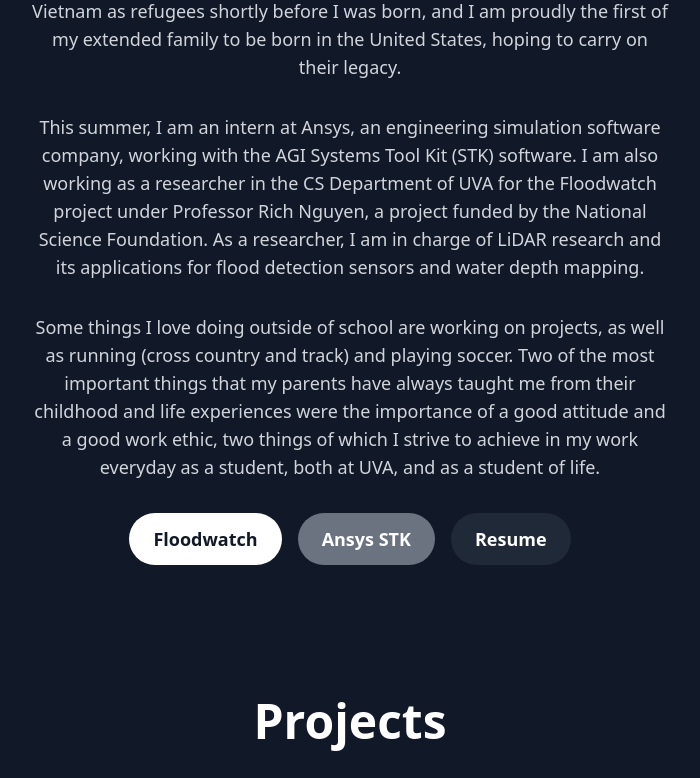
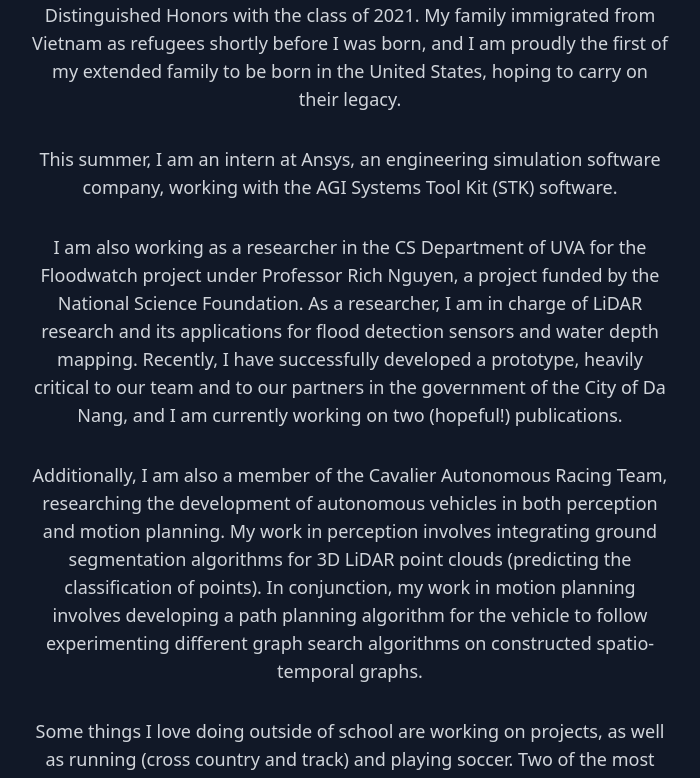
Before and after one commit to danielhuynh0/danielhuynh0.github.io, a React (Create React App) app: page / in a window 1280 px wide. Shown: the part 1031-1809 px from the top of the page, without its empty margins (290-990 px from the left). Built offline with nearby package versions, Linux system fonts and the light colour scheme.

Commit message:
updated spacing

```diff
--- a/src/AboutMe.js
+++ b/src/AboutMe.js
@@ -2,31 +2,38 @@
 
 const AboutMe = React.forwardRef((props, ref) => {
   return (
-        <section ref={ref} className="mt-16">
-            <div className="bg-gray-900 h-screen flex-col items-center justify-center">
-                <div className="max-w-2xl mx-auto px-4 text-center">
+    <section ref={ref} className="bg-gray-900">
+      <div className="max-w-2xl mx-auto px-4 text-center py-16">
         <h1 className="text-2xl md:text-5xl font-bold text-white mb-8">About Me</h1>
         <p className="text-md lg:text-lg md:text-lg sm:text-md text-gray-300 mb-8">
           I was born in Philadelphia, Pennsylvania. I have spent most of my life in the Philadelphia area, as I graduated from Phoenixville Area High School with Distinguished Honors with the class of 2021. My family immigrated from Vietnam as refugees shortly before I was born, and I am proudly the first of my extended family to be born in the United States, hoping to carry on their legacy.
         </p>
         <p className="text-md lg:text-lg md:text-lg sm:text-md text-gray-300 mb-8">
-                        This summer, I am an intern at Ansys, an engineering simulation software company, working with the AGI Systems Tool Kit (STK) software. I am also working as a researcher in the CS Department of UVA for the Floodwatch project under Professor Rich Nguyen, a project funded by the National Science Foundation. As a researcher, I am in charge of LiDAR research and its applications for flood detection sensors and water depth mapping.
+          This summer, I am an intern at Ansys, an engineering simulation software company, working with the AGI Systems Tool Kit (STK) software.
+        </p>
+        <p className="text-md lg:text-lg md:text-lg sm:text-md text-gray-300 mb-8">
+          I am also working as a researcher in the CS Department of UVA for the Floodwatch project under Professor Rich Nguyen, a project funded by the National Science Foundation. As a researcher, I am in charge of LiDAR research and its applications for flood detection sensors and water depth mapping. Recently, I have successfully developed a prototype, heavily critical to our team and to our partners in the government of the City of Da Nang, and I am currently working on two (hopeful!) publications.
+        </p>
+        <p className="text-md lg:text-lg md:text-lg sm:text-md text-gray-300 mb-8">
+          Additionally, I am also a member of the Cavalier Autonomous Racing Team, researching the development of autonomous vehicles in both perception and motion planning.
+          My work in perception involves integrating ground segmentation algorithms for 3D LiDAR point clouds (predicting the classification of points).
+          In conjunction, my work in motion planning involves developing a path planning algorithm for the vehicle to follow experimenting different graph search algorithms on constructed spatio-temporal graphs.
         </p>
         <p className="text-md lg:text-lg md:text-lg sm:text-md text-gray-300 mb-8">
           Some things I love doing outside of school are working on projects, as well as running (cross country and track) and playing soccer.
           Two of the most important things that my parents have always taught me from their childhood and life experiences were the importance of a good attitude and a good work ethic, two things of which I strive to achieve in my work everyday as a student, both at UVA, and as a student of life.
         </p>
       </div>
-                <div className="flex justify-center">
+      <div className="flex justify-center pb-16 space-x-4">
         <a
           href="https://www.floodwatch.io/"
-                        className="bg-white text-gray-900 hover:bg-gray-100 rounded-full px-6 py-3 lg:text-lg md:text-lg text-xs font-semibold mr-4"
+          className="bg-white text-gray-900 hover:bg-gray-100 rounded-full px-6 py-3 lg:text-lg md:text-lg text-xs font-semibold"
         >
           Floodwatch
         </a>
         <a
           href="https://www.ansys.com/products/missions/ansys-stk"
-                        className="bg-gray-500 text-white hover:bg-gray-600 rounded-full px-6 py-3 lg:text-lg md:text-lg text-xs font-semibold mr-4"
+          className="bg-gray-500 text-white hover:bg-gray-600 rounded-full px-6 py-3 lg:text-lg md:text-lg text-xs font-semibold"
         >
           Ansys STK
         </a>
@@ -37,9 +44,8 @@
           Resume
         </a>
       </div>
-            </div>
     </section>
-    )
+  );
 });
 
 export default AboutMe;
--- a/src/Projects.js
+++ b/src/Projects.js
@@ -14,7 +14,7 @@
           images: ['healthway.png'],
           description: "HealthWay is a versatile kitchen tool and lifestyle app designed to help users manage their food inventory in real time, offering timely updates. We plan to integrate the platform with a real-time sensor/camera, placed into a refrigerator, such that it can automatically track user inventory. Our app starts by allowing the user to take a photo of their fridge, or record a video of the user placing items into the fridge, from which it recognizes the items in the frame, and generates a list of ingredients currently in stock. As items are added or removed, HealthWay updates the inventory accordingly, using a video upload such that it can recognize if an item is being placed into the refrigerator or removed from the refrigerator. Based on this updated inventory, it suggests recipes, making meal planning easier and more efficient, through web scraping recipes online. Additionally, HealthWay helps manage health by tracking the user's medications, using prescription labels as a reference, and sending reminders for dosages. User medication data may be submitted through uploading or submitting a photo of the medications. This comprehensive approach ensures users can maintain a balanced diet and adhere to their medication schedules effortlessly.",
           tools: "HealthWay is built as a Next.js React application, integrating a Python backend for its core functionality implemented with FastAPI endpoints. Data storage is managed through a PostgreSQL database on Google Cloud. The frontend design is streamlined using Tailwind CSS, ensuring a responsive and aesthetically pleasing user interface. At its heart, HealthWay employs a Google Cloud visual classification model to accurately identify various types of food and medication. Additionally, it incorporates an AI motion tracking YOLO (You Only Look Once) model on videos submitted to the application, which plays a crucial role in determining whether food items are being added to or removed from a pantry or refrigerator depending on direction of movement. For the feature that suggests recipes based on current inventory, HealthWay leverages the SuperCook API, which crafts meal recommendations from the ingredients listed in the user's inventory, ensuring a seamless and efficient meal planning experience.",
-          link: "https://github.com/Jaren-Bresnick/HealthWay",
+          link: "https://devpost.com/software/nutriview-7ah1l6",
         },
         {
           title: "CliniVision",
@@ -115,7 +115,7 @@
 
       const Portfolio = () => (
           <div>
-            <div className="max-w-6xl mx-auto px-4 lg:mt-8 md:mt-16 sm:mt-42">
+            <div className="max-w-6xl mx-auto px-4 lg:mt-32 md:mt-48 sm:mt-64">
               <h1 className="text-2xl md:text-5xl font-bold text-white mb-12 text-center">Projects</h1>
               <div className="grid grid-cols-1 md:grid-cols-1 lg:grid-cols-2 gap-14">
                 {projects.map((project) => (
@@ -128,7 +128,7 @@
 
 
     return (
-        <section ref={ref} className="mt-48 sm:mt-8">
+        <section ref={ref} className="sm:mt-8">
             <div className="bg-gray-900 min-h-screen flex justify-center">
                 <Portfolio/>
             </div>
--- a/src/StartPage.js
+++ b/src/StartPage.js
@@ -4,15 +4,14 @@
 
 const StartPage = () => {
   const aboutMeRef = useRef(null);
+  const projectsRef = useRef(null);
 
   const handleClickAbout = () => {
     aboutMeRef.current.scrollIntoView({ behavior: 'smooth' });
   };
 
-    const projectsRef = useRef(null);
-
   const handleClickProjects = () => {
-        projectsRef.current.scrollIntoView({behavior: 'smooth'});
+    projectsRef.current.scrollIntoView({ behavior: 'smooth' });
   };
 
   return (
@@ -29,10 +28,10 @@
             I'm a third-year student of computer science at UVA.
             I love solving puzzles, algorithms, machine learning, physics, and space. I'm excited to share my journey with you.
           </p>
-                    <div className="flex justify-center">
+          <div className="flex justify-center space-x-4">
             <button
               onClick={handleClickAbout}
-                            className="bg-white text-gray-900 hover:bg-gray-100 rounded-full px-6 py-3 lg:text-lg md:text-lg text-xs font-semibold mr-4"
+              className="bg-white text-gray-900 hover:bg-gray-100 rounded-full px-6 py-3 lg:text-lg md:text-lg text-xs font-semibold"
             >
               About Me
             </button>
@@ -45,8 +44,10 @@
           </div>
         </div>
       </div>
-            <AboutMe ref={aboutMeRef}/>
-            <Projects ref={projectsRef}/>
+      <div className="mt-8">
+        <AboutMe ref={aboutMeRef} />
+        <Projects ref={projectsRef} />
+      </div>
     </div>
   );
 }
```
Also changed, not shown: public/healthway.png (renamed from public/healthway.png.png), 10 other files (tests, documents, lock files or other folders). Lines whose indentation alone changed are shown as unchanged.
